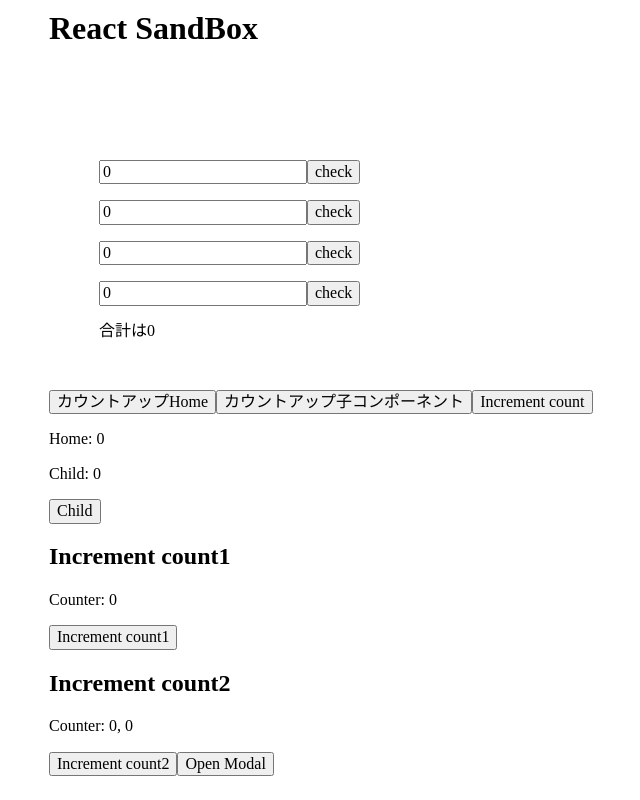
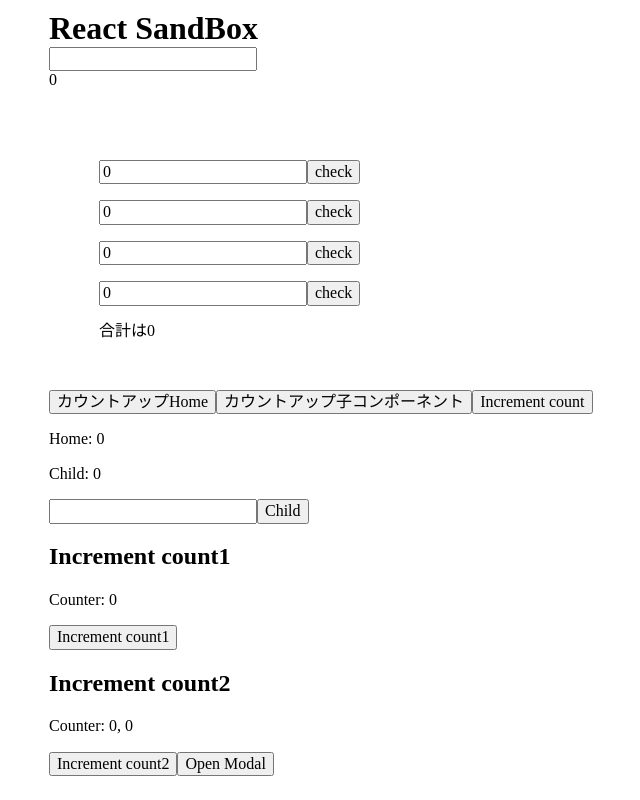
Before and after one commit to ryokatsuse/react-sandbox, a React (Create React App) app: page / in a window 1280 px wide. Shown: the whole page, without its empty margins (37-677 px from the left). Built offline with nearby package versions, Linux system fonts and the light colour scheme.

Commit message:
fix:recoilの導入とサンプルコード追記

```diff
--- /dev/null
+++ b/src/atom/index.ts
@@ -0,0 +1,14 @@
+import { atom, selector } from "recoil";
+
+export const textState = atom({
+  key: 'textState', // unique ID (with respect to other atoms/selectors)
+  default: '', // default value (aka initial value)
+});
+
+export const charCountState = selector({
+  key: 'charCountState', // unique ID (with respect to other atoms/selectors)
+  get: ({get}) => {
+    const text = get(textState);
+    return text.length;
+  },
+});
--- a/src/components/Header/Header.tsx
+++ b/src/components/Header/Header.tsx
@@ -1,5 +1,7 @@
 import React, { VFC } from 'react';
+import { useRecoilState, useRecoilValue } from "recoil"
 import { css } from '@emotion/css'
+import {textState, charCountState} from '../../atom/index'
 
 const StyledHeader = css({
   maxWidth: 'calc(980px + 10%)',
@@ -14,9 +16,19 @@
 })
 
 export const Header: VFC = () => {
+  const [text, setText] = useRecoilState<string>(textState)
+  const count = useRecoilValue(charCountState)
+
+  const onChange = (event: React.ChangeEvent<HTMLInputElement>) => {
+    setText(event.target.value);
+  }
+
   return (
     <header className={StyledHeader}>
       <h1 className={StyledHeaderH1heading}>React SandBox</h1>
+      <input type="text" value={text} onChange={onChange} />
+      <div>{text}</div>
+      <div>{count}</div>
     </header>
   )
 }
--- a/src/components/dialog/Dialog.tsx
+++ b/src/components/dialog/Dialog.tsx
@@ -1,4 +1,4 @@
-import React, { FC, ReactNode, useEffect } from 'react';
+import React, { FC, ReactNode } from 'react';
 import Modal from 'react-modal';
 
 interface Props {
--- a/src/components/memoSample/ChildItem.tsx
+++ b/src/components/memoSample/ChildItem.tsx
@@ -1,15 +1,27 @@
 import React, { VFC } from 'react';
+import { useRecoilState } from "recoil"
+import {textState} from '../../atom/index'
 
 type Props = {
   count: number
 }
 
 const Child: VFC<Props> = props => {
+  const [text, setText] = useRecoilState<string>(textState)
+
+  const onChange = (event: React.ChangeEvent<HTMLInputElement>) => {
+    setText(event.target.value);
+  }
   // レンダリングコストが高いものをメモ化することで不要な再レンダリングをさせないようにする
   let i = 0;
   while (i < 1000000000) i++;
   console.log("render Child");
-  return <p>Child: {props.count}</p>;
+  return (
+    <>
+      <p>Child: {props.count}</p>
+      <input type="text" value={text} onChange={onChange} />
+    </>
+  );
 };
 
 export const ChildItem =  React.memo(Child)
--- a/src/layouts/Layout.tsx
+++ b/src/layouts/Layout.tsx
@@ -2,6 +2,9 @@
 import { Header } from "../components/Header/Header"
 import { Home } from "../pages/Home";
 import { css } from '@emotion/css'
+import {
+  RecoilRoot
+} from 'recoil';
 
 const StyledLayout = css({
   maxWidth: 'calc(980px + 10%)',
@@ -11,11 +14,11 @@
 
 export const Layout: VFC = () => {
   return (
-    <>
+    <RecoilRoot>
       <Header />
       <main className={StyledLayout}>
         <Home />
       </main>
-    </>
+    </RecoilRoot>
   )
 }
```
Also changed, not shown: package.json (+4 -3 lines), 1 other file (tests, documents, lock files or other folders).
